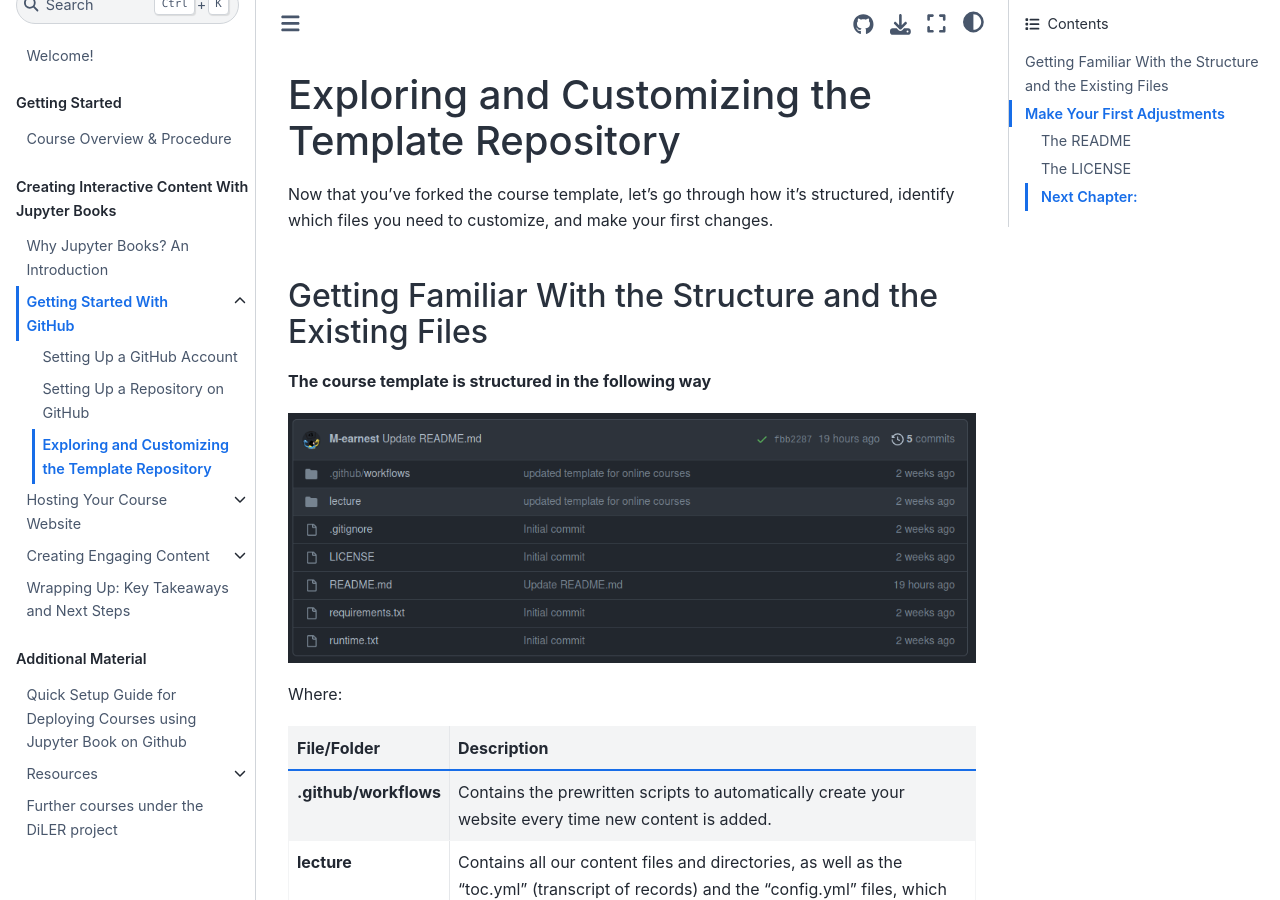
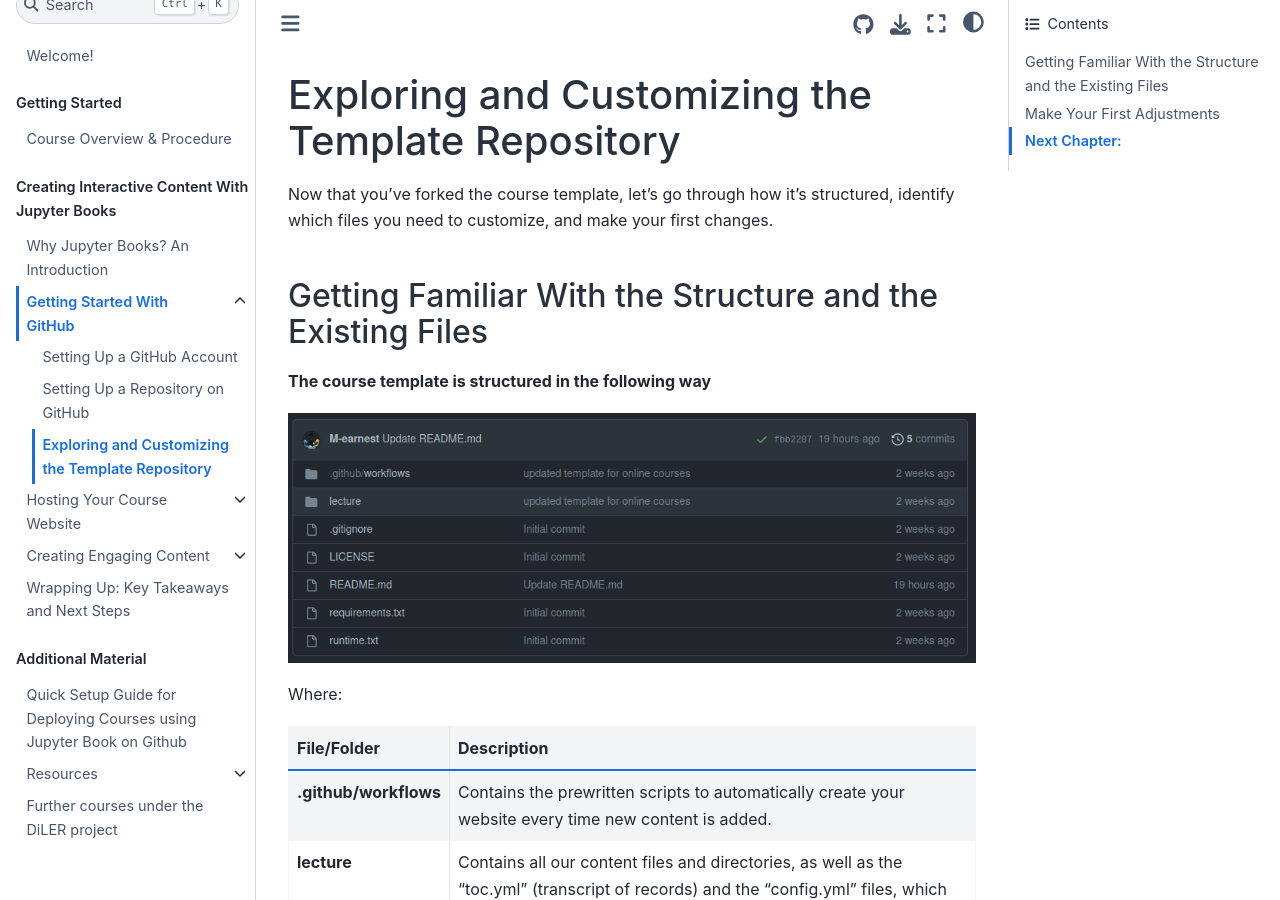
Before and after one commit to M-earnest/tutorial_jupyter_books, a Jupyter Book: the page built from content/1_github/template.md, in a window 1280 px wide and 900 px high. Built offline with Jupyter Book 1.0.4 settings and Sphinx 7.4.7 and the Sphinx Book theme 1.1.4, drawn with Linux system fonts in a browser that asks for light colours; pages that are not in the unit, such as notebooks, are missing from menus.

```diff
--- a/content/1_github/template.md
+++ b/content/1_github/template.md
@@ -94,5 +94,5 @@ modification, are permitted provided that the following conditions are met:
 
 Before going into detail on how to add and modify this template to your needs, you will learn how to host your course website.
 
-#### Next Chapter:
+## Next Chapter:
 In the next chapter, you will discover how to publish and maintain your own course website.
```
